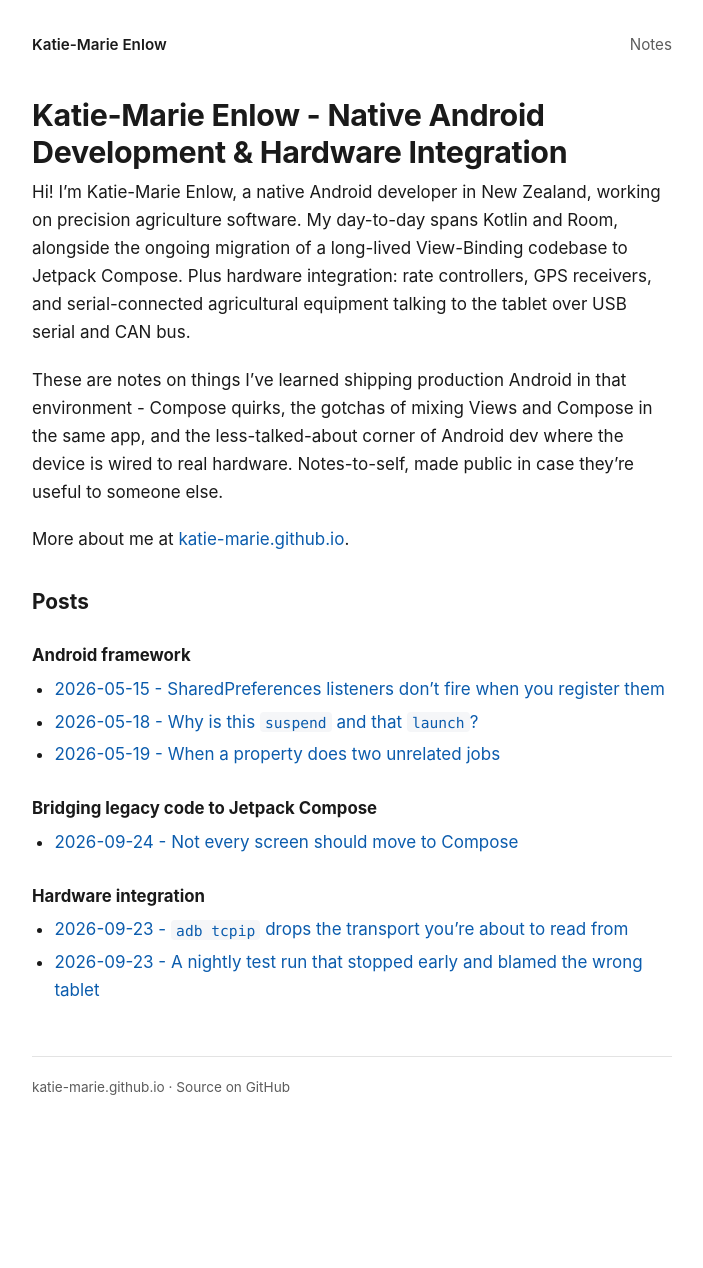
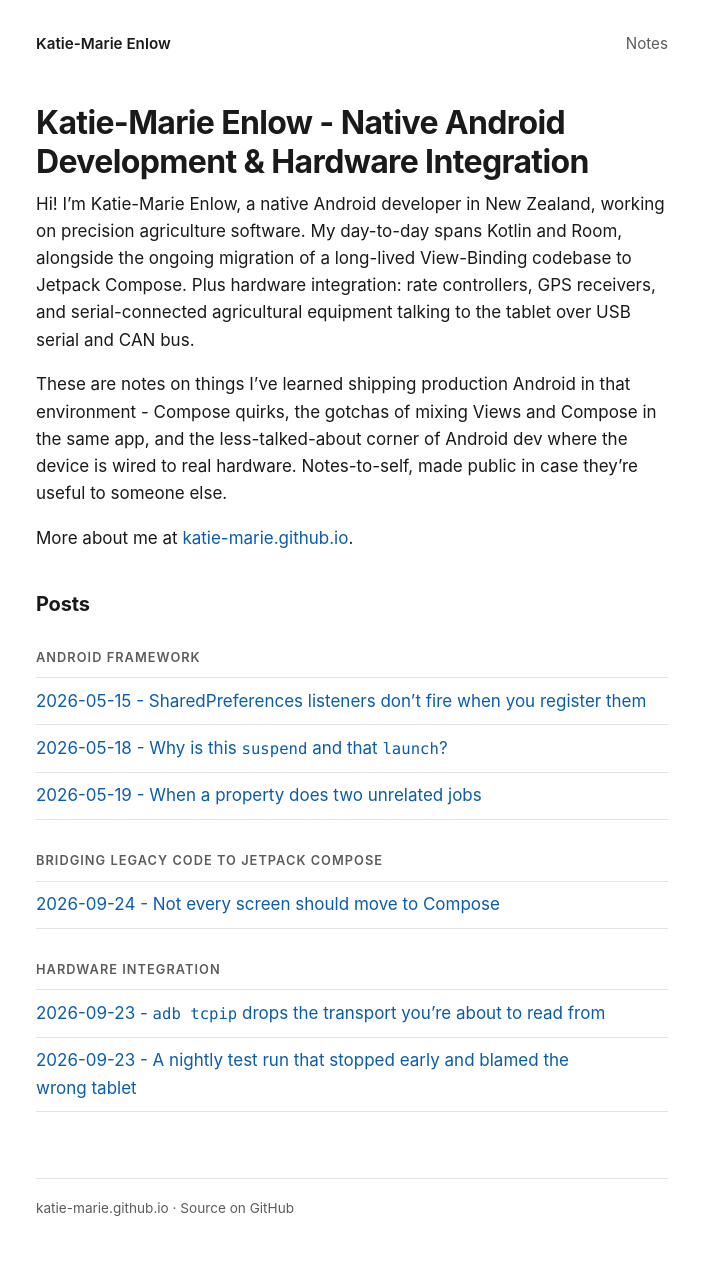
Before and after one commit to Katie-Marie/android-notes, a Jekyll site: the page built from README.md, in a window 1280 px wide. Shown: the whole page, without its empty margins (288-991 px from the left). Built offline with Jekyll 4.4.1, drawn with Linux system fonts in a browser that asks for light colours; our own code applies the rules of GitHub Pages for plain Markdown files; before the commit the page ends 1146 px from its top, so only the background shows below that.

Commit message:
Tidy the site layout: align code blocks, calmer highlighting, index list like the landing page

```diff
--- a/_layouts/default.html
+++ b/_layouts/default.html
@@ -12,17 +12,17 @@
     --muted: #5c5c5c;
     --rule: #e3e3e3;
     --link: #0b5cad;
-    --code-bg: #f5f6f8;
-    --tok-comment: #6a737d;
-    --tok-keyword: #cf222e;
-    --tok-string: #0a3069;
+    --code-bg: #f6f7f9;
+    --code-border: #e6e8eb;
+    --inline-code-bg: #f0f1f3;
+    --tok-comment: #6e7781;
+    --tok-keyword: #7a3eb1;
+    --tok-string: #1a7f37;
     --tok-number: #0550ae;
-    --tok-name: #8250df;
-    --tok-variable: #953800;
     --tok-add-fg: #116329;
-    --tok-add-bg: #dafbe1;
+    --tok-add-bg: #e6f6ea;
     --tok-del-fg: #82071e;
-    --tok-del-bg: #ffebe9;
+    --tok-del-bg: #fdecec;
   }
   @media (prefers-color-scheme: dark) {
     :root {
@@ -31,13 +31,13 @@
       --muted: #a0a4ad;
       --rule: #2a2e38;
       --link: #79b8ff;
-      --code-bg: #1b1e26;
+      --code-bg: #181b22;
+      --code-border: #262a33;
+      --inline-code-bg: #22262e;
       --tok-comment: #8b949e;
-      --tok-keyword: #ff7b72;
-      --tok-string: #a5d6ff;
+      --tok-keyword: #d2a8ff;
+      --tok-string: #7ee787;
       --tok-number: #79c0ff;
-      --tok-name: #d2a8ff;
-      --tok-variable: #ffa657;
       --tok-add-fg: #aff5b4;
       --tok-add-bg: rgba(46, 160, 67, .15);
       --tok-del-fg: #ffdcd7;
@@ -49,36 +49,43 @@
     margin: 0;
     background: var(--bg);
     color: var(--fg);
-    font: 17px/1.65 -apple-system, BlinkMacSystemFont, "Segoe UI", Roboto, Helvetica, Arial, sans-serif;
+    font: 17px/1.6 -apple-system, BlinkMacSystemFont, "Segoe UI", Roboto, Helvetica, Arial, sans-serif;
     -webkit-font-smoothing: antialiased;
+    text-rendering: optimizeLegibility;
     overflow-wrap: break-word;
   }
-  .wrap { max-width: 42rem; margin: 0 auto; padding: 0 1rem; }
+  .wrap { max-width: 42rem; margin: 0 auto; padding: 0 1.25rem; }
   header.site { display: flex; justify-content: space-between; align-items: baseline; gap: 1rem;
                 padding: 2rem 0 0; font-size: .95rem; }
   header.site .name { color: var(--fg); font-weight: 600; }
   header.site nav a { color: var(--muted); }
-  main { padding: 2.5rem 0 2rem; }
+  main { padding: 3rem 0 2.5rem; }
   a { color: var(--link); text-decoration: none; }
   a:hover { text-decoration: underline; }
-  h1 { font-size: 1.9rem; line-height: 1.2; letter-spacing: -.01em; margin: 0 0 .5rem; }
-  h2 { font-size: 1.3rem; line-height: 1.3; margin: 2.2rem 0 .6rem; }
+  h1, h2, h3 { text-wrap: balance; }
+  h1 { font-size: 2rem; line-height: 1.2; letter-spacing: -.02em; margin: 0 0 .6rem; }
+  h2 { font-size: 1.25rem; line-height: 1.3; letter-spacing: -.01em; margin: 2.4rem 0 .7rem; }
   h3 { font-size: 1.05rem; line-height: 1.35; margin: 1.8rem 0 .5rem; }
-  p, ul, ol, blockquote, div.highlighter-rouge { margin: 0 0 1.2rem; }
-  .meta { color: var(--muted); font-size: .92rem; margin: 0 0 2rem; }
-  ul, ol { padding-left: 1.4rem; }
-  li { margin: .3rem 0; }
+  p, li { text-wrap: pretty; }
+  p, ul, ol, blockquote { margin: 0 0 1.1rem; }
+  .meta { color: var(--muted); font-size: .9rem; margin: 0 0 2.4rem; }
+  ul, ol { padding-left: 1.3rem; }
+  li { margin: .35rem 0; }
   blockquote { margin-left: 0; margin-right: 0; padding: .1rem 0 .1rem 1rem; border-left: 3px solid var(--rule); color: var(--muted); }
   blockquote p { margin: 0; }
-  code { font-family: ui-monospace, SFMono-Regular, Menlo, Consolas, "Liberation Mono", monospace; font-size: .86em; }
-  :not(pre) > code { background: var(--code-bg); padding: .12em .35em; border-radius: 4px; }
-  pre { margin: 0 0 1.2rem; background: var(--code-bg); padding: .9rem 1rem; border-radius: 6px;
-        overflow-x: auto; line-height: 1.5; }
-  pre code { font-size: .84rem; }
-  div.highlighter-rouge pre { margin: 0; }
-  @media (min-width: 58rem) {
-    div.highlighter-rouge { margin-left: -4rem; margin-right: -4rem; }
-  }
+  code { font-family: ui-monospace, SFMono-Regular, Menlo, Consolas, "Liberation Mono", monospace; font-size: .85em; }
+  :not(pre) > code { background: var(--inline-code-bg); padding: .1em .3em; border-radius: 4px; }
+  h1 code, h2 code, h3 code, a code { background: none; padding: 0; font-size: .92em; }
+  a code { color: inherit; }
+  div.highlighter-rouge { margin: 1.4rem 0; }
+  pre { margin: 0; padding: .85rem 1rem; background: var(--code-bg); border: 1px solid var(--code-border);
+        border-radius: 8px; overflow-x: auto; font-size: .8rem; line-height: 1.6; tab-size: 4; }
+  pre code { font-size: inherit; }
+  .index ul { list-style: none; padding: 0; margin: 0 0 1.6rem; }
+  .index li { margin: 0; padding: .6rem 0; border-top: 1px solid var(--rule); }
+  .index li:last-child { border-bottom: 1px solid var(--rule); }
+  .index h3 { font-size: .8rem; text-transform: uppercase; letter-spacing: .08em; color: var(--muted);
+              font-weight: 600; margin: 2rem 0 .7rem; }
   hr { border: 0; border-top: 1px solid var(--rule); margin: 2rem 0; }
   footer.site { border-top: 1px solid var(--rule); padding: 1.2rem 0 3rem; color: var(--muted); font-size: .85rem; }
   footer.site a { color: var(--muted); }
@@ -86,13 +93,9 @@
   .highlight .k, .highlight .kd, .highlight .kn, .highlight .kp, .highlight .kr, .highlight .kt, .highlight .kc, .highlight .ow { color: var(--tok-keyword); }
   .highlight .s, .highlight .s1, .highlight .s2, .highlight .sb, .highlight .sc, .highlight .sd, .highlight .se,
   .highlight .sh, .highlight .si, .highlight .sx, .highlight .sr, .highlight .ss, .highlight .dl { color: var(--tok-string); }
-  .highlight .m, .highlight .mi, .highlight .mf, .highlight .mh, .highlight .mo, .highlight .mb, .highlight .il,
-  .highlight .nb, .highlight .bp, .highlight .no { color: var(--tok-number); }
-  .highlight .nf, .highlight .fm, .highlight .nc, .highlight .nd, .highlight .ne, .highlight .nt { color: var(--tok-name); }
-  .highlight .nv, .highlight .vi, .highlight .vg, .highlight .vc, .highlight .na { color: var(--tok-variable); }
+  .highlight .m, .highlight .mi, .highlight .mf, .highlight .mh, .highlight .mo, .highlight .mb, .highlight .il { color: var(--tok-number); }
   .highlight .gi { color: var(--tok-add-fg); background: var(--tok-add-bg); }
   .highlight .gd { color: var(--tok-del-fg); background: var(--tok-del-bg); }
-  .highlight .gh, .highlight .gu { color: var(--tok-name); }
   .highlight .err { color: inherit; background: none; }
 </style>
 </head>
@@ -103,7 +106,7 @@
     <nav><a href="{{ '/' | relative_url }}">Notes</a></nav>
   </header>
   <main>
-    <article>
+    <article{% if page.url == "/" %} class="index"{% endif %}>
 {%- if page.path contains "posts/" %}
   {%- assign post_date = page.name | slice: 0, 10 %}
   {%- capture meta %}</h1>
```
